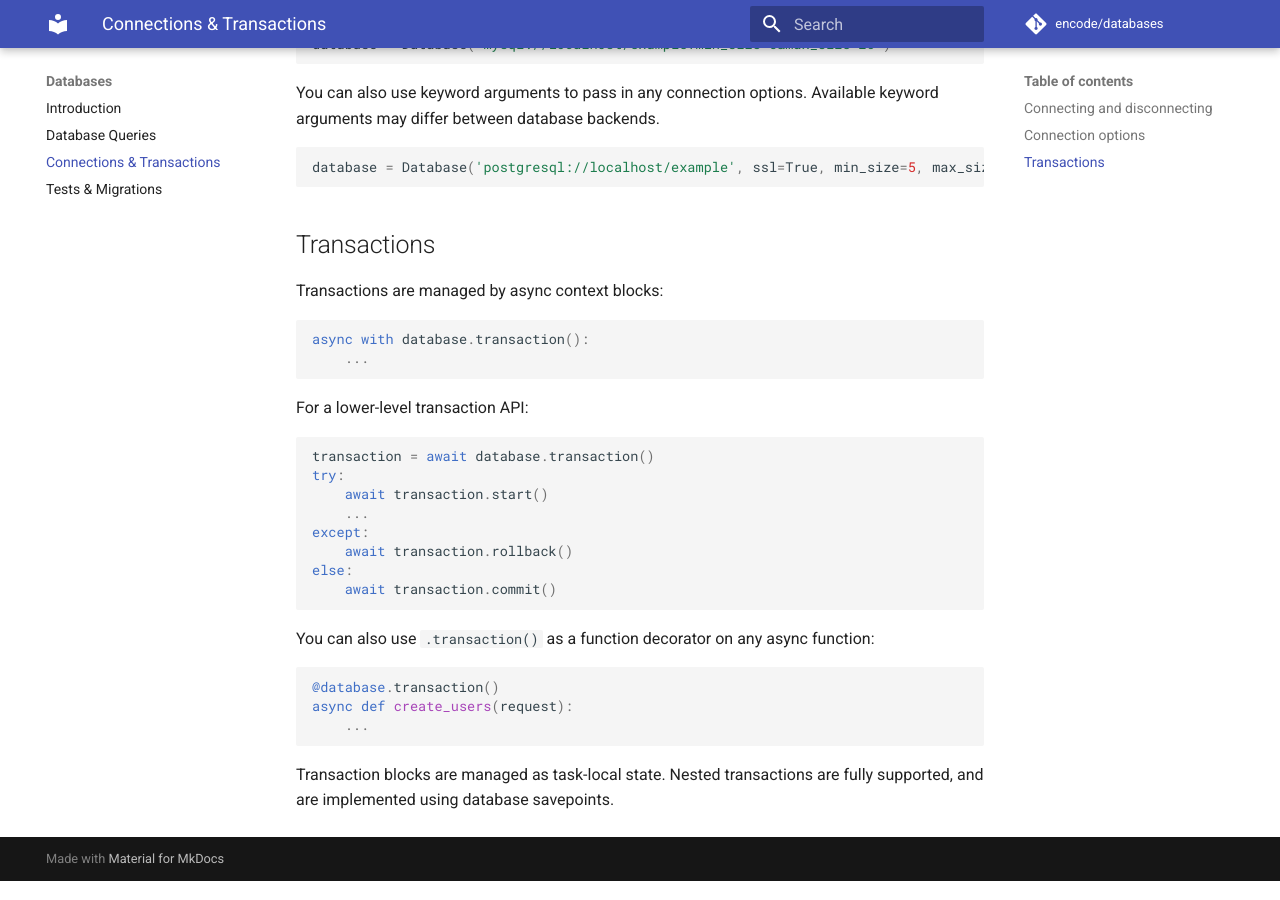
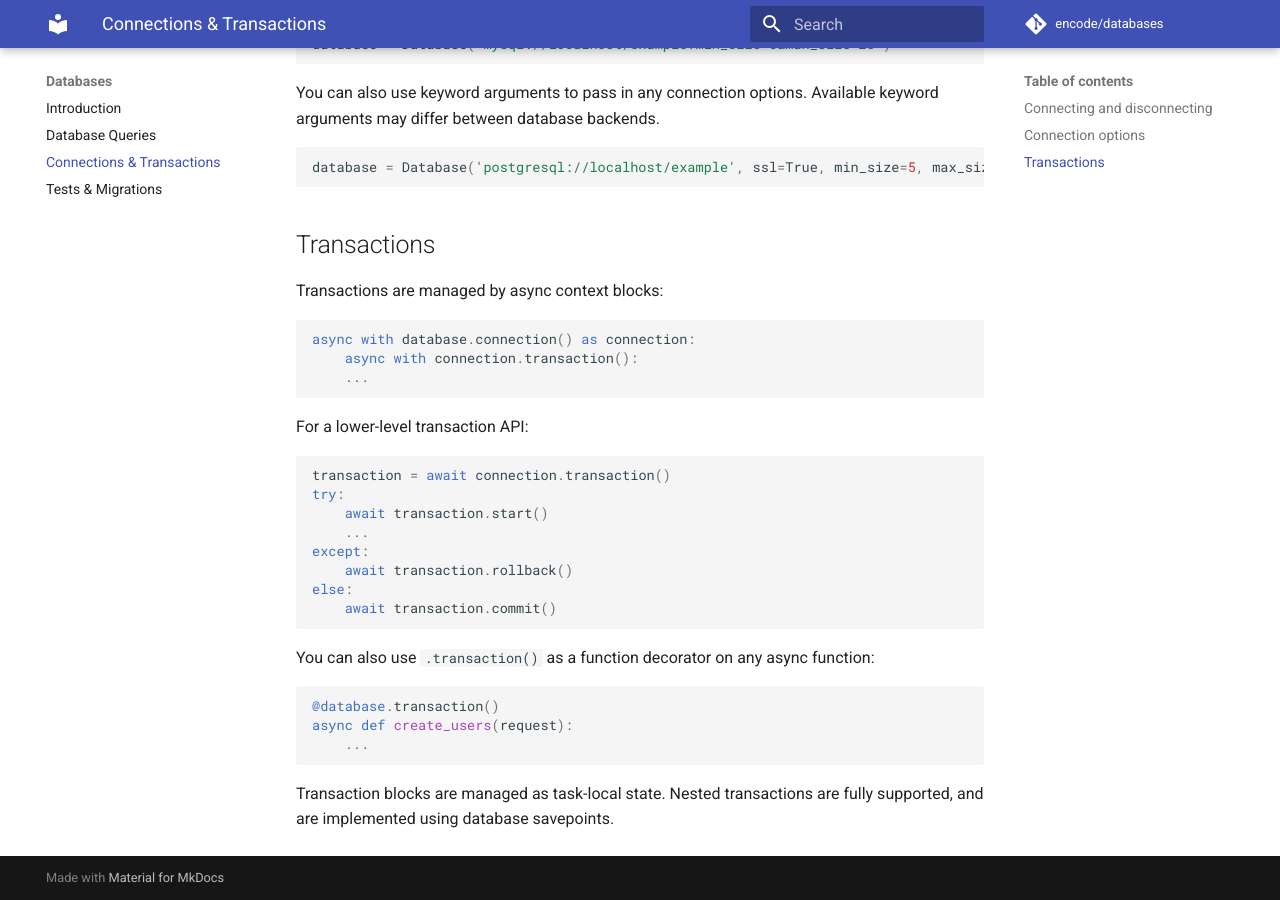
Before and after one commit to encode/databases, an MkDocs documentation site: the page built from docs/connections_and_transactions.md, in a window 1280 px wide and 900 px high, scrolled down 1076 px. Built offline with MkDocs 1.6.1 and Material for MkDocs 9.7.7, drawn with Linux system fonts in a browser that asks for light colours; comment, search, counter and statistics services are not loaded.

Commit message:
Update connections_and_transactions.md

````diff
--- a/docs/connections_and_transactions.md
+++ b/docs/connections_and_transactions.md
@@ -62,14 +62,15 @@ database = Database('postgresql://localhost/example', ssl=True, min_size=5, max_
 Transactions are managed by async context blocks:
 
 ```python
-async with database.transaction():
+async with database.connection() as connection:
+    async with connection.transaction():
     ...
 ```
 
 For a lower-level transaction API:
 
 ```python
-transaction = await database.transaction()
+transaction = await connection.transaction()
 try:
     await transaction.start()
     ...
````
